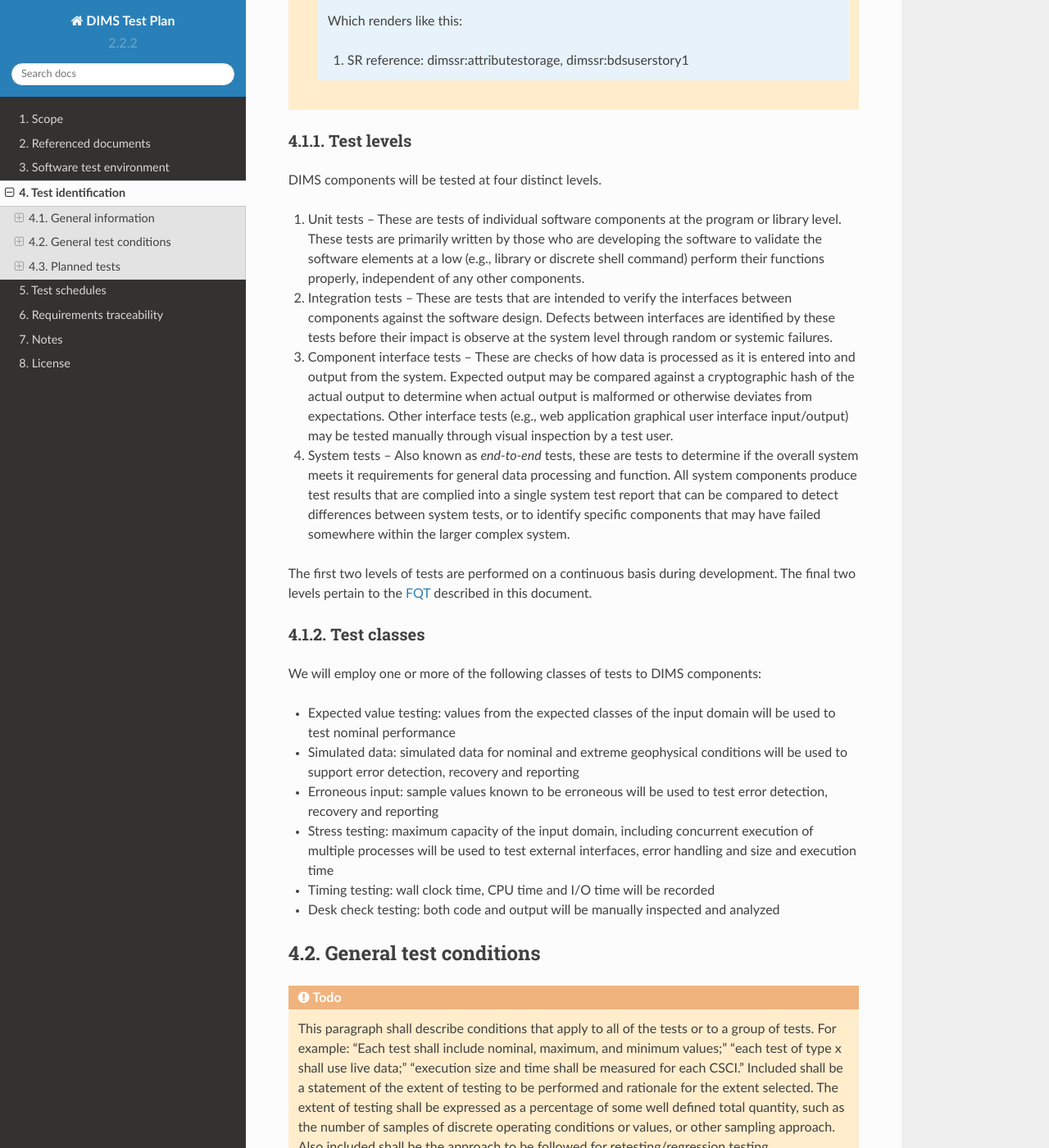
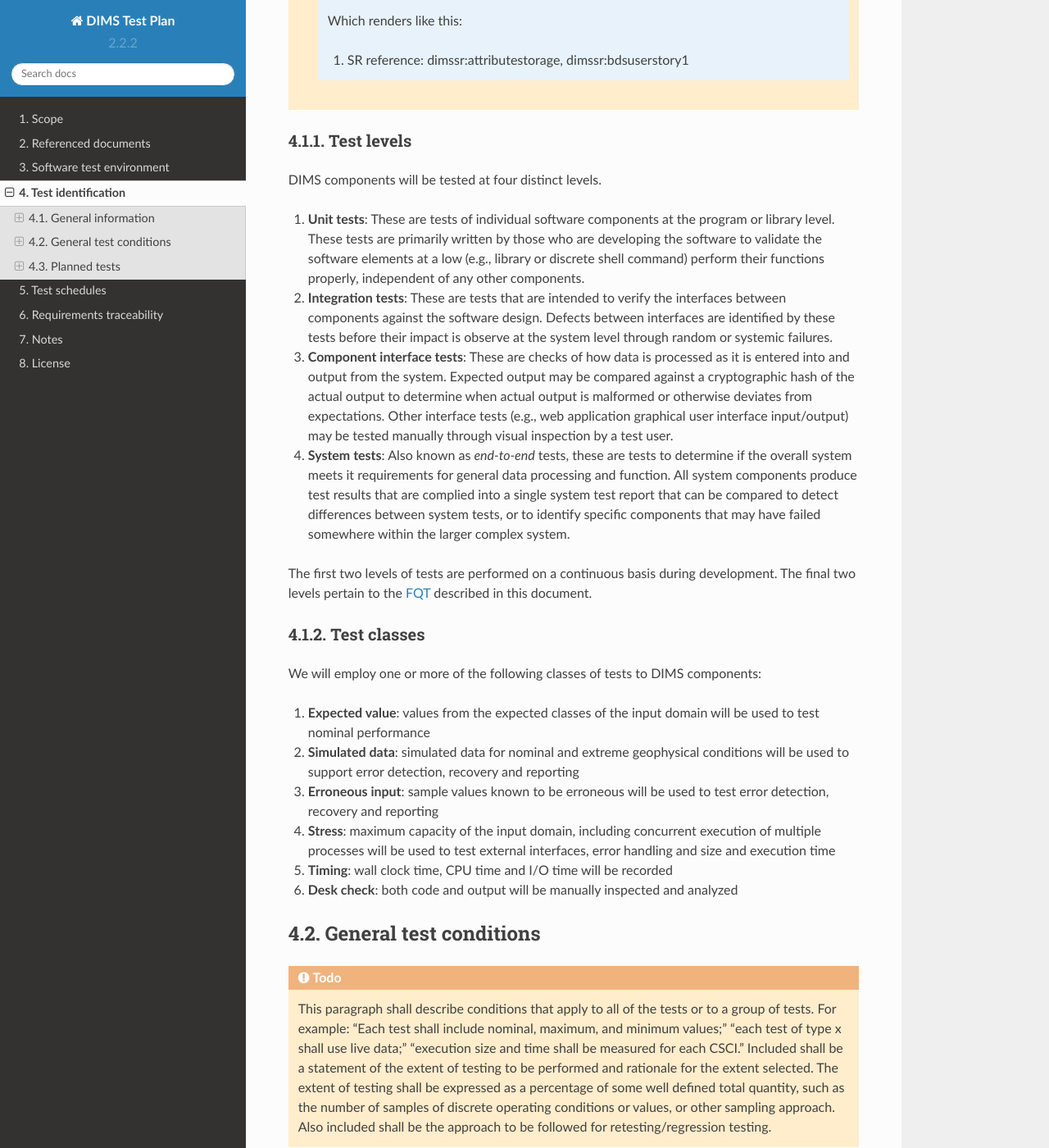
Before and after one commit to uw-dims/dims-tp, a Sphinx documentation site: the page built from docs/source/testidentification.rst, in a window 1280 px wide and 1400 px high, scrolled down 519 px. Shown: the whole window at 82% size. Built offline with Sphinx 7.4.7 and the Read the Docs theme 2.0.0, drawn with Linux system fonts in a browser that asks for light colours.

Commit message:
Make lists be consistent

```diff
--- a/docs/source/testidentification.rst
+++ b/docs/source/testidentification.rst
@@ -42,25 +42,25 @@ Test levels
 
 DIMS components will be tested at four distinct levels.
 
-#. Unit tests -- These are tests of individual software components at the program or
+#. **Unit tests**: These are tests of individual software components at the program or
    library level. These tests are primarily written by those who are developing
    the software to validate the software elements at a low (e.g., library or
    discrete shell command) perform their functions properly, independent
    of any other components.
 
-#. Integration tests -- These are tests that are intended to verify the interfaces
+#. **Integration tests**: These are tests that are intended to verify the interfaces
    between components against the software design. Defects between interfaces are
    identified by these tests before their impact is observe at the system level
    through random or systemic failures.
 
-#. Component interface tests -- These are checks of how data is processed as
+#. **Component interface tests**: These are checks of how data is processed as
    it is entered into and output from the system. Expected output may be compared
    against a cryptographic hash of the actual output to determine when actual
    output is malformed or otherwise deviates from expectations. Other interface
    tests (e.g., web application graphical user interface input/output) may
    be tested manually through visual inspection by a test user.
 
-#. System tests -- Also known as `end-to-end` tests, these are tests to
+#. **System tests**: Also known as `end-to-end` tests, these are tests to
    determine if the overall system meets it requirements for general data
    processing and function. All system components produce test results that are
    complied into a single system test report that can be compared to detect
@@ -79,23 +79,23 @@ Test classes
 We will employ one or more of the following classes of tests to DIMS
 components:
 
-* Expected value testing: values from the expected classes of the input
-  domain will be used to test nominal performance
+#. **Expected value**: values from the expected classes of the input
+   domain will be used to test nominal performance
 
-* Simulated data: simulated data for nominal and extreme geophysical
-  conditions will be used to support error detection, recovery and reporting
+#. **Simulated data**: simulated data for nominal and extreme geophysical
+   conditions will be used to support error detection, recovery and reporting
 
-* Erroneous input: sample values known to be erroneous will be used to test
-  error detection, recovery and reporting
+#. **Erroneous input**: sample values known to be erroneous will be used to test
+   error detection, recovery and reporting
 
-* Stress testing: maximum capacity of the input domain, including concurrent
-  execution of multiple processes will be used to test external interfaces,
-  error handling and size and execution time
+#. **Stress**: maximum capacity of the input domain, including concurrent
+   execution of multiple processes will be used to test external interfaces,
+   error handling and size and execution time
 
-* Timing testing: wall clock time, CPU time and I/O time will be recorded
+#. **Timing**: wall clock time, CPU time and I/O time will be recorded
 
-* Desk check testing: both code and output will be manually inspected and
-  analyzed
+#. **Desk check**: both code and output will be manually inspected and
+   analyzed
 
 
 .. _testconditions:
@@ -139,6 +139,7 @@ This will allow developers to test code releases before they are pushed to
 "production" deployments, and for involved stakeholders doing independent field
 testing to generate test reports that can be sent back to the DIMS development
 team for debugging and code fixes.
+
 
 .. _plannedtests:
 
```
